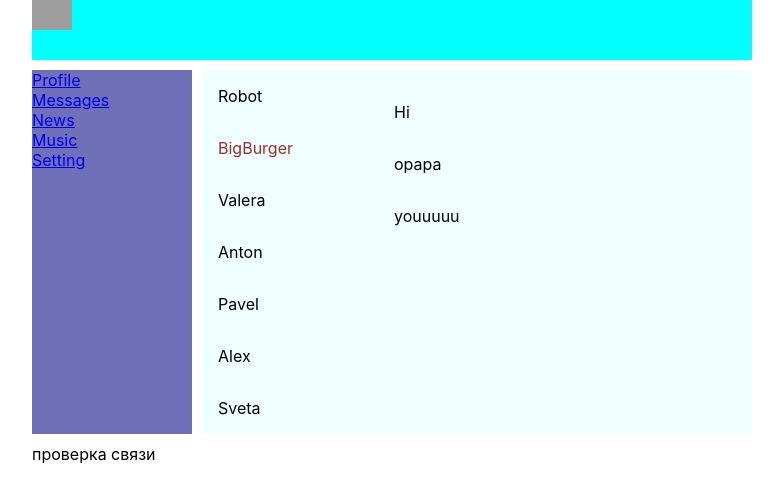
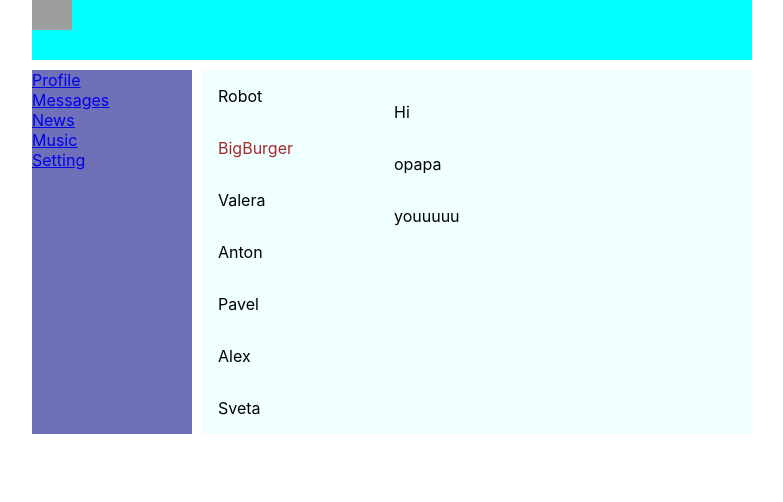
Before and after one commit to feerbax56/socialNetworkReactTS, a React (Create React App) app: page /dialog in a window 1280 px wide. Shown: the top 502 px of the page, without its empty margins (248-1031 px from the left). Built offline with nearby package versions, Linux system fonts and the light colour scheme; grey boxes are pictures that could not be loaded.

Commit message:
Revert "add: fix bags"
This reverts commit 07aa93832e9ab88a49446093e5451ec5fd0ca37f.

```diff
--- a/src/App.tsx
+++ b/src/App.tsx
@@ -21,7 +21,6 @@ function App() {
                       <Route path='/setting'> <Profile /></Route>
 
               </div>
-              <div>проверка связи</div>
           </div>
       </BrowserRouter>
   );
```
